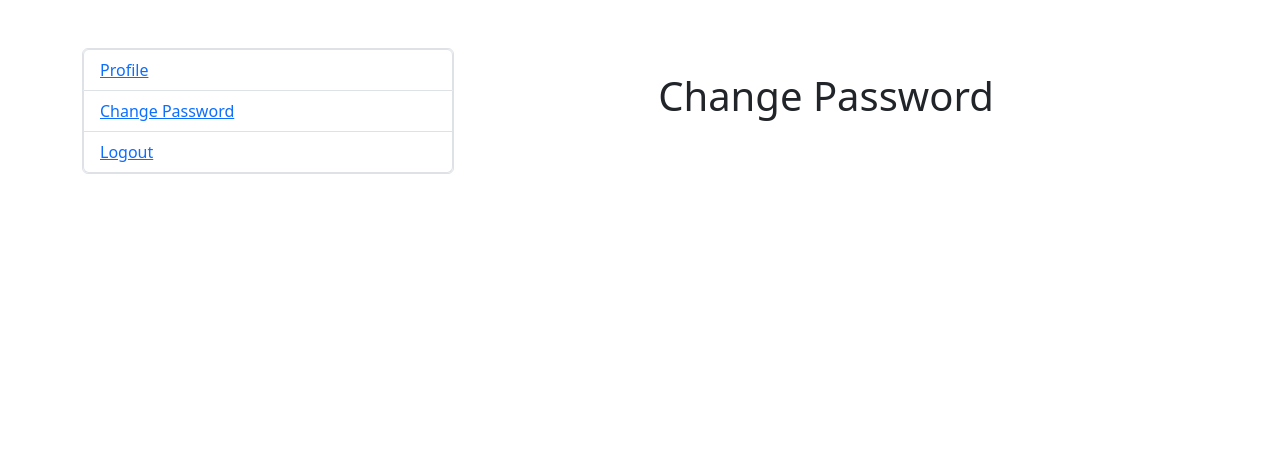
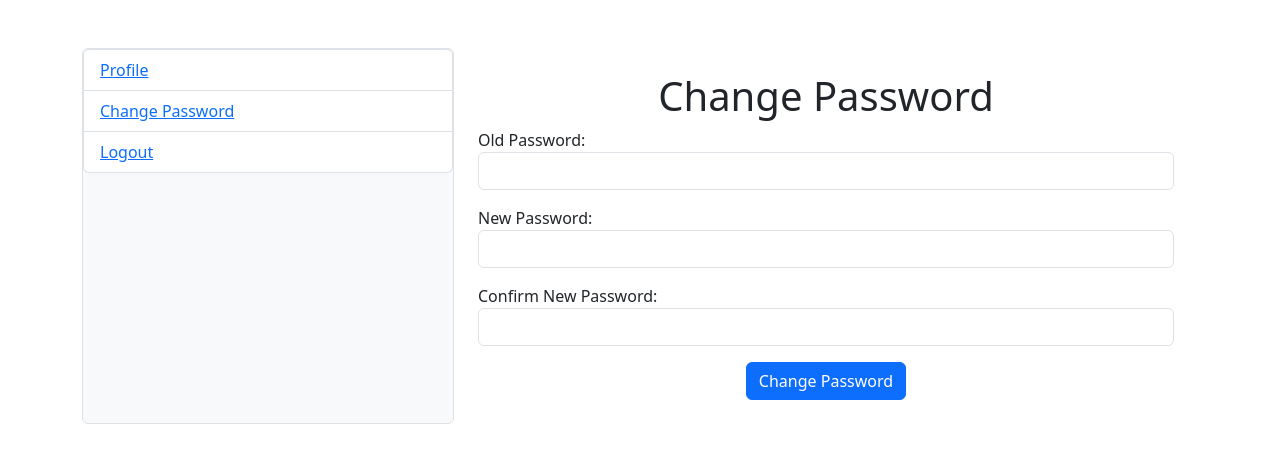
Before and after one commit to Tuttumon21/matrimony, a Django app: page /accounts/change-password/ in a window 1280 px wide. Shown: the part 56-519 px from the top of the page. Run offline with Django 4.2, Linux system fonts and the light colour scheme; the visitor is signed in with stand-in values (Sample User, id 1).

Commit message:
"Updated forms, templates, and views for account management, added custom password change form and view, and modified subscription template and view."

```diff
--- a/matrimony/accounts/forms.py
+++ b/matrimony/accounts/forms.py
@@ -1,7 +1,7 @@
 from django.forms import Form, ModelForm, CharField, TextInput, EmailField, PasswordInput, EmailInput,NumberInput, Select,DateInput,FileInput
 from .models import User
 from django import forms
-
+from django.contrib.auth.forms import PasswordChangeForm
 
 class LoginForm(Form):
     email = EmailField(
@@ -183,3 +183,21 @@ class ProfileUpdateForm(BasicInfoForm):
         if not pic and self.instance and self.instance.profile_pic:
             return self.instance.profile_pic
         return pic
+
+class CustomPasswordChangeForm(PasswordChangeForm):
+    class Meta:
+        model = User
+        fields = ['old_password', 'new_password1', 'new_password2']
+
+    old_password = forms.CharField(
+        label="Old Password",
+        widget=forms.PasswordInput(attrs={'class': 'form-control'}),
+    )
+    new_password1 = forms.CharField(
+        label="New Password",
+        widget=forms.PasswordInput(attrs={'class': 'form-control'}),
+    )
+    new_password2 = forms.CharField(
+        label="Confirm New Password",
+        widget=forms.PasswordInput(attrs={'class': 'form-control'}),
+    )
--- a/matrimony/accounts/templates/accounts/change_password.html
+++ b/matrimony/accounts/templates/accounts/change_password.html
@@ -1,5 +1,23 @@
 {% extends 'accounts/shared/accounts_base.html' %}
 
 {% block accounts_content %}
-    <h1 class="text-center">Change Password</h1>
+<h1 class="text-center">Change Password</h1>
+<form method="post">
+    {% csrf_token %}
+    {{ form.as_p }}
+    <div class="text-center">
+        <button type="submit" class="btn btn-primary">Change Password</button>
+    </div>
+</form>
+{% if form.errors %}
+    <div class="alert alert-danger mt-3">
+        <ul>
+        {% for field in form %}
+            {% for error in field.errors %}
+                <li>{{ error }}</li>
+            {% endfor %}
+        {% endfor %}
+        </ul>
+    </div>
+{% endif %}
 {% endblock accounts_content %}
--- a/matrimony/accounts/templates/accounts/profile_view.html
+++ b/matrimony/accounts/templates/accounts/profile_view.html
@@ -35,7 +35,7 @@
 
         </table>
         <div class="card-footer">
-            <a href="{% url 'accounts:change_password' %}" class="btn btn-primary">Change Password</a>
+            <!-- <a href="{% url 'accounts:change_password' %}" class="btn btn-primary">Change Password</a> -->
             <a href="{% url 'accounts:profile_edit' %}" class="btn btn-primary">Edit Profile</a>
         </div>
     </div>
--- a/matrimony/accounts/views.py
+++ b/matrimony/accounts/views.py
@@ -1,5 +1,5 @@
 from django.shortcuts import render, redirect,reverse
-from.forms import LoginForm, RegistrationForm, ProfileUpdateForm, BasicInfoForm, LifeStyleForm, EmploymentStatusForm,RelationshipTypeForm
+from.forms import LoginForm, RegistrationForm, ProfileUpdateForm, BasicInfoForm, LifeStyleForm, EmploymentStatusForm,RelationshipTypeForm,CustomPasswordChangeForm
 from django.contrib.auth import authenticate, login, logout
 from .models import User
 from django.forms.forms import BaseForm
@@ -7,6 +7,7 @@ from django.urls import reverse_lazy
 from typing import Any
 from django.views.generic import View, TemplateView, DetailView, UpdateView, FormView
 from django.contrib.auth.mixins import LoginRequiredMixin
+from django.contrib.auth.views import PasswordChangeView
 
 
 # Create your views here.
@@ -96,8 +97,15 @@ class ProfileUpdateView(LoginRequiredMixin, FormView):
         form.save()
         return super().form_valid(form)
 
-class ChangePasswordView(LoginRequiredMixin, TemplateView):
+class ChangePasswordView(LoginRequiredMixin, PasswordChangeView):
     template_name = 'accounts/change_password.html'
+    form_class = CustomPasswordChangeForm
+    success_url = reverse_lazy('accounts:profile')
+
+    def form_valid(self, form):
+        form.save()
+        # Add any other actions you want to perform after changing the password
+        return super().form_valid(form)
 
 def basic_info_view(request):
     if request.method == 'POST':
--- a/matrimony/matrimonyApp/views.py
+++ b/matrimony/matrimonyApp/views.py
@@ -83,7 +83,6 @@ class SuggestionView(LoginRequiredMixin, TemplateView):
         try:
             partner_preference = user.partner_preference
             interested_gender = user.parents_details.interested_gender
-            print(interested_gender)
             friends = FriendRequest.objects.filter(
                 Q(from_user=user) | Q(to_user=user),
                 status='accepted'
```
Also changed, not shown: matrimony/matrimonyApp/templates/payments/subscription.html (+7 -0 lines).
